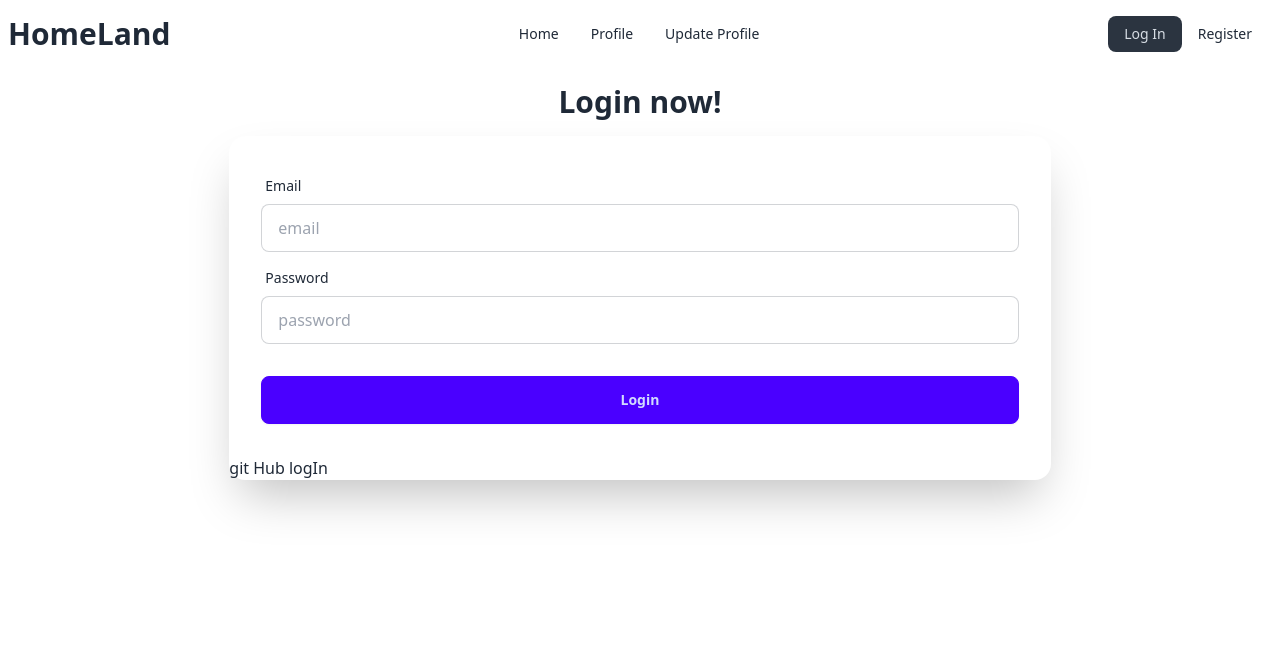
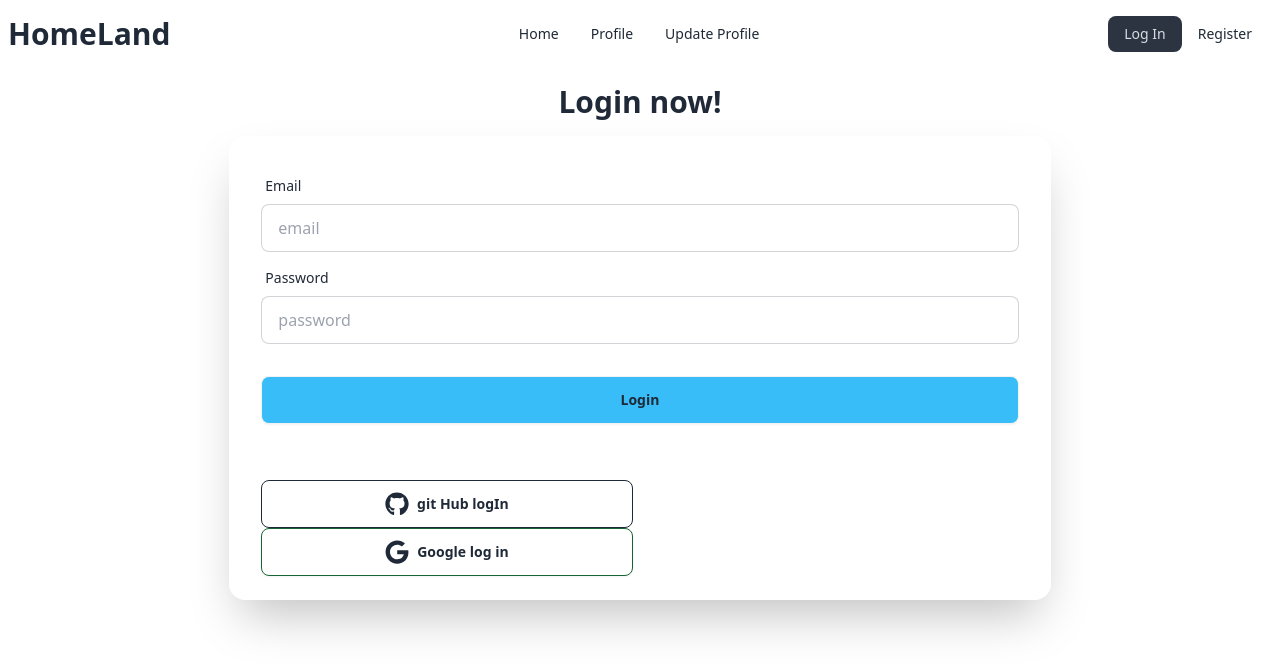
Before and after one commit to ABidhasan134/HomeLand-residential-real-state, a React (Vite) app: page /login in a window 1280 px wide. Shown: the top 672 px of the page. Built offline with nearby package versions, Linux system fonts and the light colour scheme; no server answers.

Commit message:
successful regester and log in

```diff
--- a/package.json
+++ b/package.json
@@ -10,6 +10,8 @@
     "preview": "vite preview"
   },
   "dependencies": {
+    "animate.css": "^4.1.1",
+    "animate.css-react": "^1.1.0",
     "firebase": "^10.10.0",
     "localforage": "^1.10.0",
     "match-sorter": "^6.3.4",
--- a/src/Home/home.jsx
+++ b/src/Home/home.jsx
@@ -15,9 +15,9 @@ const Home = () => {
         {/* <p>
        {authInfo}</p> */}
        home component
-       {
-        user?toast("log in successfully"):""
-       }
+       {/* {
+        user?toast("there in successfully"):""
+       } */}
        <ToastContainer></ToastContainer>
     </div>
   )
--- a/src/firebase/firebase.js
+++ b/src/firebase/firebase.js
@@ -5,7 +5,7 @@ import { getAuth } from "firebase/auth";
 // https://firebase.google.com/docs/web/setup#available-libraries
 
 // Your web app's Firebase configuration
-console.log(import.meta.env.VITE_TEXT);
+// console.log(import.meta.env.VITE_TEXT);
 const firebaseConfig = {
   //
   apiKey:import.meta.env.VITE_APIKEY ,
--- a/src/global/navbar.jsx
+++ b/src/global/navbar.jsx
@@ -5,7 +5,7 @@ import { AuthContext } from "../context/authprovider";
 
 const Navbar = () => {
   const { user, logOut, loading } = useContext(AuthContext);
-  console.log(loading);
+
   const links = (
     <>
       <li>
@@ -30,18 +30,12 @@ const Navbar = () => {
       </li>
     </>
   );
-  // if(!user.photoURL){
-  //   return <span className="loading loading-spinner loading-lg"></span>
-  // }
 
   const handleCurrentUserLogOut = () => {
-    // logout function from context
     logOut();
   };
 
-  return loading ? (
-    <span className="loading loading-spinner loading-lg"></span>
-  ) : (
+  return (
     <div className="navbar bg-base-100">
       <div className="navbar-start">
         <div className="dropdown">
--- a/src/log/LogIn.jsx
+++ b/src/log/LogIn.jsx
@@ -1,14 +1,17 @@
-import React, { useContext, useState } from "react";
+import React, { useContext} from "react";
 import { Helmet } from "react-helmet";
 import { AuthContext } from "../context/authprovider";
 import { useNavigate } from "react-router-dom";
 import { auth } from "../firebase/firebase";
-import { GithubAuthProvider,signInWithPopup } from "firebase/auth";
+import { GithubAuthProvider,GoogleAuthProvider,signInWithPopup } from "firebase/auth";
 import { ToastContainer, toast } from 'react-toastify';
+import { FaGithub } from "react-icons/fa6";
+import { FaGoogle } from "react-icons/fa";
 
 const LogIn = () => {
-  const { logInuser,user } = useContext(AuthContext);
+  const { logInuser } = useContext(AuthContext);
   const gitHubProvider = new GithubAuthProvider();
+  const provider = new GoogleAuthProvider();
   const navigate = useNavigate();
 
   // from submit function
@@ -27,36 +30,47 @@ const LogIn = () => {
         // navigate("/");
       })
       .catch((error) => {
-        const errorCode = error.code;
+        // const errorCode = error.code;
         const errorMessage = error.message;
-        console.log(errorMessage);
+        // console.log(errorMessage);
+        toast(errorMessage);
       });
+      e.target.reset();
   };
 
-  // github log in function
   // GitHub login function
 const githublogInHandel = () => {
   signInWithPopup(auth, gitHubProvider)
     .then((result) => {
       // The signed-in user info.
       const user = result.user;
-      toast("GitHub login successful");
-      // navigate("/");
+      // toast("GitHub login successful");
+      navigate("/");
     })
     .catch((error) => {
       // Handle GitHub login errors
       const errorCode = error.code;
       const errorMessage = error.message;
-      toast.error(`GitHub login failed: ${errorMessage}`);
+      // toast.error(`GitHub login failed: ${errorMessage}`);
     });
+  };
+
+  // google login function
+  const handelGoogleSubmit = () => {
+    signInWithPopup(auth, provider)
+      .then((result) => {
+        const user = result.user;
+        setPerson(user);
+        console.log(user);
+      })
+      .catch((error) => console.log("error", error.message));
   };
   return (
     <div>
       <Helmet>
         <title>Log in from</title>
       </Helmet>
-      {
-        user? 'your are logged in':
+
         <div className="hero">
           <div className="hero-content flex-col lg:w-2/3 w-full ">
             <h1 className="text-3xl font-bold">Login now!</h1>
@@ -89,20 +103,21 @@ const githublogInHandel = () => {
                   <ToastContainer></ToastContainer>
                 </div>
                 <div className="form-control mt-6">
-                  <button className="btn btn-primary">Login</button>
+                  <button className="btn bg-sky-400 hover:bg-sky-700 hover:text-white">Login</button>
                 </div>
               </form>
 
               <div>
-                <div>
-                  <button onClick={githublogInHandel}>git Hub logIn</button>
-
+                <div className="w-full  p-6 gap-5">
+                  <button className="btn btn-outline w-[48%] ml-2 mr-2" onClick={githublogInHandel}>
+                    <span className="text-2xl"><FaGithub></FaGithub></span>git Hub logIn</button>
+                  <button className="btn bg-transparent bottom-2 border-green-800 w-[48%] ml-2 mr-2 hover:bg-green-500" onClick={handelGoogleSubmit}>
+                  <span className="text-2xl"><FaGoogle></FaGoogle></span>Google log in</button>
                 </div>
               </div>
             </div>
           </div>
         </div>
-      }
     </div>
   );
 };
--- a/src/register/register.jsx
+++ b/src/register/register.jsx
@@ -11,10 +11,11 @@ import { updateProfile } from "firebase/auth";
 import { useNavigate } from "react-router-dom";
 import { FaRegEye } from "react-icons/fa6";
 import { FaRegEyeSlash } from "react-icons/fa6";
+import Successful from "./successful";
 
 const Register = () => {
   const navigate=useNavigate()
-  const {createUser}=useContext(AuthContext);
+  const {createUser,user}=useContext(AuthContext);
   const [error,setError]=useState()
   const [seePass, setSeePassword]=useState(false)
   // const naviget=useNavigate();
@@ -51,14 +52,14 @@ const Register = () => {
         })
         .then(() => {
           toast("user created successfully");
-          navigate("/")
+          // navigate("/")
         }).catch((error) => {
           // An error occurred
           console.log(error)
           // ...
         });
 
-
+        e.target.reset();
         // ...
       })
       .catch((error) => {
@@ -76,6 +77,8 @@ const Register = () => {
       <Helmet>
         <title>Register from</title>
       </Helmet>
+      {
+        user?<Successful></Successful>:
         <div className="hero ">
           <div className="hero-content flex-col lg:w-2/3 w-full ">
             <h1 className="lg:text-5xl text-3xl font-bold ">Register</h1>
@@ -140,7 +143,7 @@ const Register = () => {
                 </div>
                 {/* log in btn */}
                 <div className="form-control mt-6">
-                <button className="btn btn-primary">Login</button>
+                  <button className="btn bg-sky-400 hover:bg-sky-700 hover:text-white">Login</button>
                 </div>
               </form>
               <ToastContainer></ToastContainer>
@@ -153,6 +156,7 @@ const Register = () => {
             </div>
           </div>
         </div>
+       }
     </div>
   );
 };
--- /dev/null
+++ b/src/register/successful.jsx
@@ -0,0 +1,30 @@
+import React from 'react'
+import 'animate.css';
+import { IoCheckmarkCircleSharp } from "react-icons/io5";
+import { Link } from 'react-router-dom';
+
+const Successful = () => {
+  return (
+    // <h1 class="animate__animated animate__flash">An animated element</h1>
+    <div className='grid justify-center items-center h-[80vh] gap-0 bg-purple-50 rounded-lg'>
+        <div className='text-center grid justify-center animate__animated animate__fadeInDownBig'>
+        <div className='flex justify-center'>
+        <IoCheckmarkCircleSharp className='text-5xl text-green-500 text-center'></IoCheckmarkCircleSharp>
+        </div>
+        <h1 className='text-5xl m-4'>Register successfuly</h1>
+        <p>
+        Welcome to HomeLand Your Journey Begins Here!" <br />
+        This subtitle conveys a warm welcome to the user who has successfully registered <br />
+         with the real estate company. It suggests that their journey with the company is about <br />
+         to start, indicating that they can expect valuable services and assistance in their real <br />
+          estate endeavors. Feel free to customize it further to better fit your brand's tone and style.
+        </p>
+        <Link className='btn bg-sky-400 hover:bg-sky-700
+        mt-4 hover:text-white' to="/">Find Home</Link>
+        </div>
+
+    </div>
+  )
+}
+
+export default Successful
```
Also changed, not shown: 1 other file (tests, documents, lock files or other folders). Lines whose indentation alone changed are shown as unchanged.
